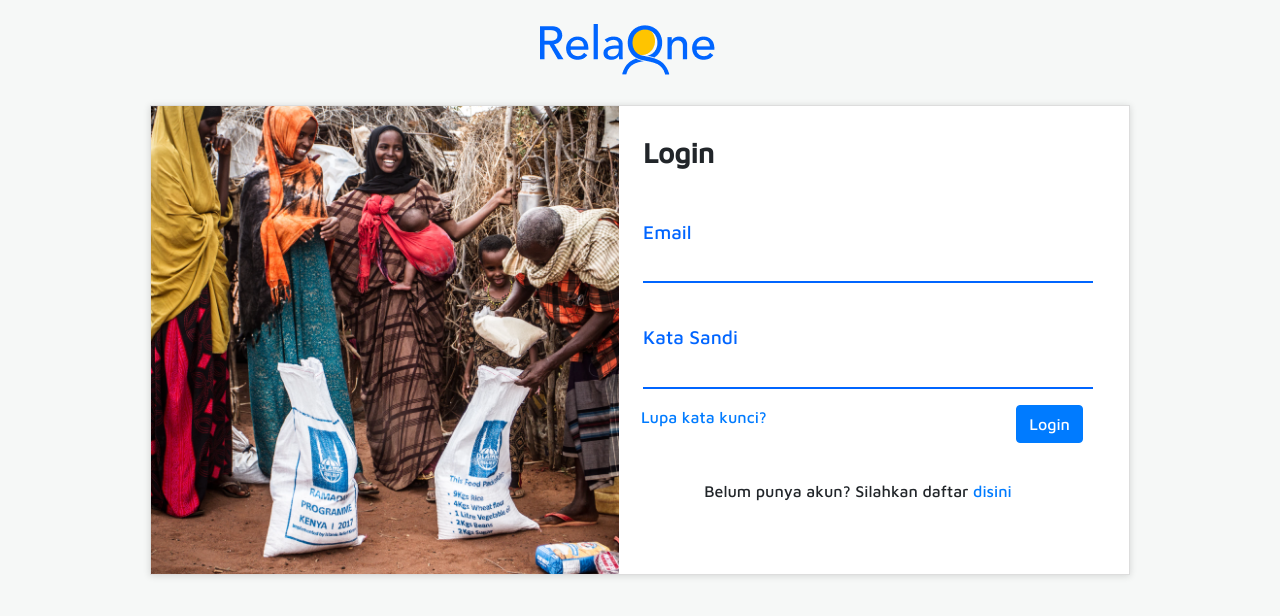
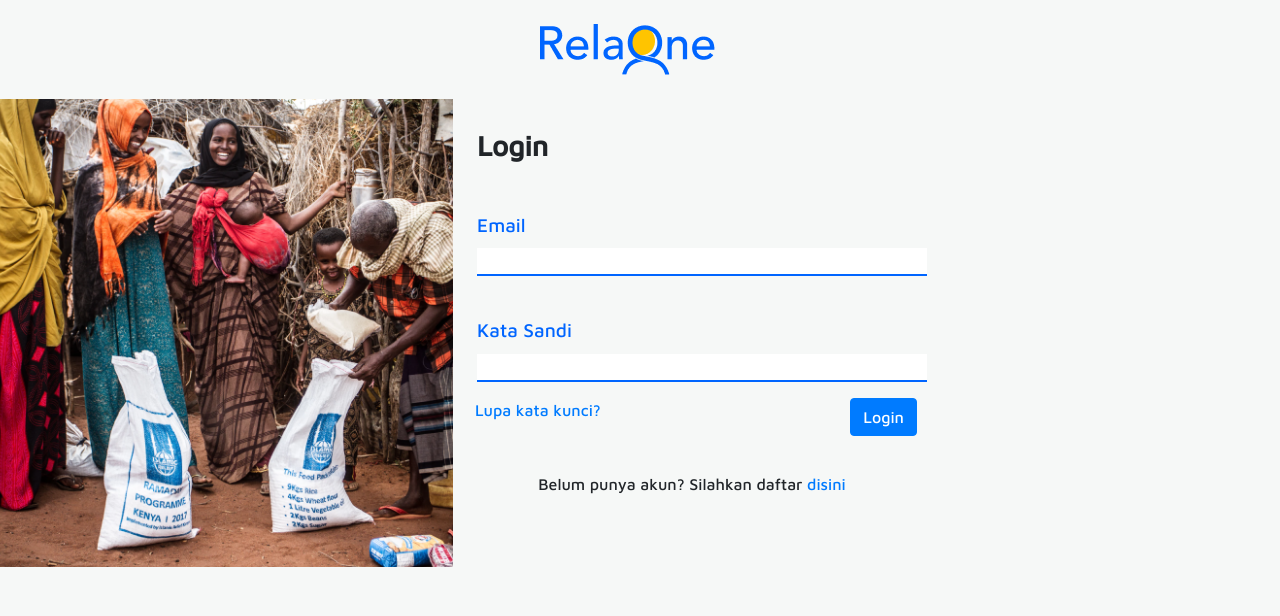
Before and after one commit to raymondleons/relaone, a React (Create React App) app: page /Login in a window 1280 px wide. Shown: the top 616 px of the page. Built offline with nearby package versions, Linux system fonts and the light colour scheme.

Commit message:
[Raymond] - fix error in login page

```diff
--- a/src/pages/LoginPage.js
+++ b/src/pages/LoginPage.js
@@ -16,7 +16,7 @@ export default class LoginPage extends Component {
         <div className=" my-4 logo">
           <img src={Logo} alt=""/>
         </div>
-          <div className="container">
+          <div className="containers">
               <div className="row">
                 <div className="col-sm-8.5">
                     <img className="images" src={Img} alt=""/>
```
